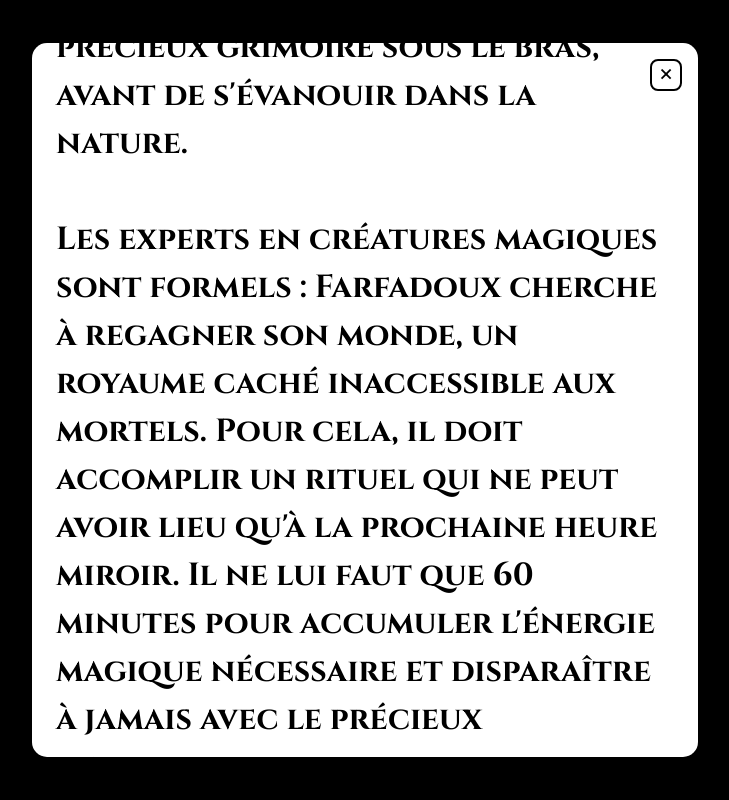
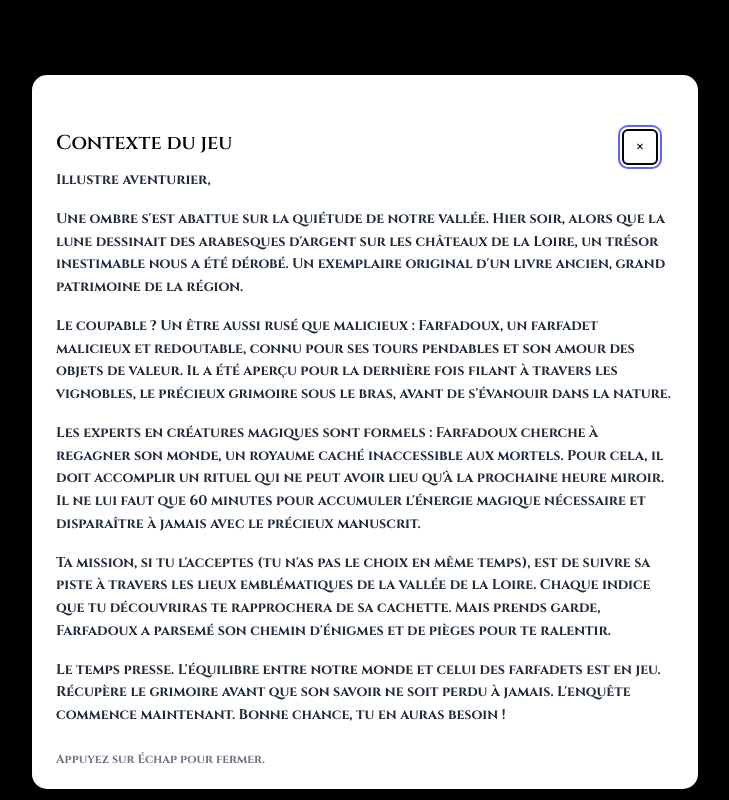
Before and after one commit to Julien-Demogue/Escape-from-the-workshop, a React (Vite) app in the folder frontend/: page /dashboard in a window 1280 px wide. Shown: the whole page, without its empty margins (275-1004 px from the left). Built offline with nearby package versions, Linux system fonts and the light colour scheme.

Commit message:
[APP] Context is finally readable (yepeee)

```diff
--- a/frontend/src/components/ui/ContextPopup.tsx
+++ b/frontend/src/components/ui/ContextPopup.tsx
@@ -1,4 +1,4 @@
-import React from 'react';
+import React, { useEffect, useRef } from 'react';
 import ThickBorderCard from './ThickBorderCard';
 
 interface ContextPopupProps {
@@ -8,21 +8,87 @@ interface ContextPopupProps {
 }
 
 const ContextPopup: React.FC<ContextPopupProps> = ({ isOpen, onClose, text }) => {
+  const closeBtnRef = useRef<HTMLButtonElement | null>(null);
+  const titleId = 'context-popup-title';
+
+  useEffect(() => {
+    if (!isOpen) return;
+
+    const onKey = (e: KeyboardEvent) => {
+      if (e.key === 'Escape') onClose();
+    };
+
+    // focus the close button for keyboard users
+    closeBtnRef.current?.focus();
+
+    // prevent background scroll
+    const prevOverflow = document.body.style.overflow;
+    document.body.style.overflow = 'hidden';
+
+    window.addEventListener('keydown', onKey);
+    return () => {
+      window.removeEventListener('keydown', onKey);
+      document.body.style.overflow = prevOverflow;
+    };
+  }, [isOpen, onClose]);
+
   if (!isOpen) return null;
 
+  // Split text into paragraphs on double line breaks, preserve single line breaks as <br />
+  const paragraphs = text
+    .split(/\n{2,}/)
+    .map(p => p.split('\n').map((line, idx) => ({ line, idx })));
+
   return (
-    <div className="fixed inset-0 flex items-center justify-center bg-black bg-opacity-50 z-50 p-4">
-      <ThickBorderCard className="max-w-2xl bg-white p-6 relative max-h-[90vh] overflow-y-auto">
-        <button
-          onClick={onClose}
-          className="absolute top-4 right-4 w-8 h-8 flex items-center justify-center border-2 border-black rounded-lg hover:bg-gray-100"
-        >
-          ×
-        </button>
-        <div className="mt-4 whitespace-pre-line">
-          {text}
+    <div
+      className="fixed inset-0 flex items-start justify-center pt-12 bg-black bg-opacity-50 z-50 p-4"
+      aria-hidden={!isOpen}
+    >
+      {/* Increased top padding inside the card so the title isn't stuck to the top */}
+      <ThickBorderCard className="w-full max-w-2xl bg-white pt-10 sm:pt-12 px-6 pb-6 relative max-h-[90vh] overflow-y-auto transform transition-all duration-200 ease-out scale-100 mt-6">
+        <div role="dialog" aria-modal="true" aria-labelledby={titleId} className="relative">
+          {/* Added mt-6 to push the title down from the top of the popup */}
+          <h2 id={titleId} className="text-xl font-semibold mb-3 mt-8">
+            Contexte du jeu
+          </h2>
+
+          <button
+            ref={closeBtnRef}
+            onClick={onClose}
+            aria-label="Fermer le popup de contexte"
+            className="absolute top-8 right-4 w-9 h-9 flex items-center justify-center border-2 border-black rounded-md bg-white hover:bg-gray-100 focus:outline-none focus:ring-2 focus:ring-offset-2 focus:ring-indigo-500"
+          >
+            <span className="text-lg leading-none">×</span>
+          </button>
+
+          <div className="mt-2 text-sm text-gray-800 space-y-4 leading-relaxed">
+            {paragraphs.map((para, pi) => (
+              <p key={pi} className="whitespace-pre-wrap">
+                {para.map(({ line, idx }) => (
+                  <React.Fragment key={idx}>
+                    {line}
+                    {idx < para.length - 1 ? <br /> : null}
+                  </React.Fragment>
+                ))}
+              </p>
+            ))}
+          </div>
+
+          {/* small footer to hint how to close */}
+          <div className="mt-6 text-xs text-gray-500">
+            Appuyez sur Échap pour fermer.
+          </div>
         </div>
       </ThickBorderCard>
+
+      {/* close when clicking overlay */}
+      <button
+        aria-hidden="true"
+        onClick={onClose}
+        className="absolute inset-0 w-full h-full bg-transparent"
+        tabIndex={-1}
+        style={{ pointerEvents: 'none' }}
+      />
     </div>
   );
 };
```
